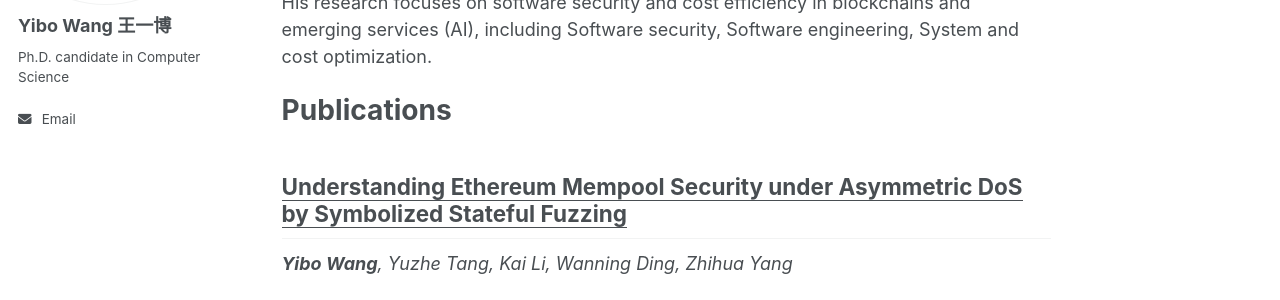
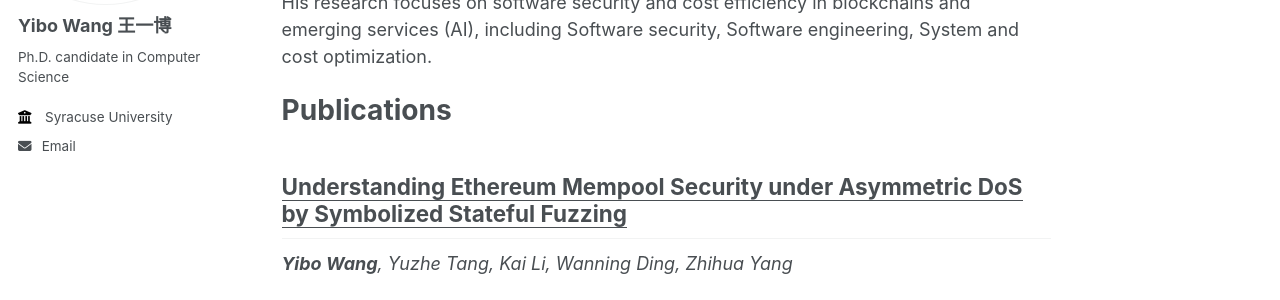
Before and after one commit to wangyibo0308/wangyibo0308.github.io, a Jekyll site: the page built from _pages/about.md, in a window 1280 px wide. Shown: the part 235-535 px from the top of the page. Built offline with Jekyll 4.4.1, drawn with Linux system fonts in a browser that asks for light colours.

Commit message:
Update _config.yml

```diff
--- a/_config.yml
+++ b/_config.yml
@@ -26,7 +26,7 @@ author:
   #pronouns         : # example: "she/her"
   bio              : "Ph.D. candidate in Computer Science"
   #location         : "Earth"
-  #employer         : "Red Brick University"
+  employer         : "Syracuse University"
   #uri              : # URL
   email            : "ywang349@syr.edu"
 
```
